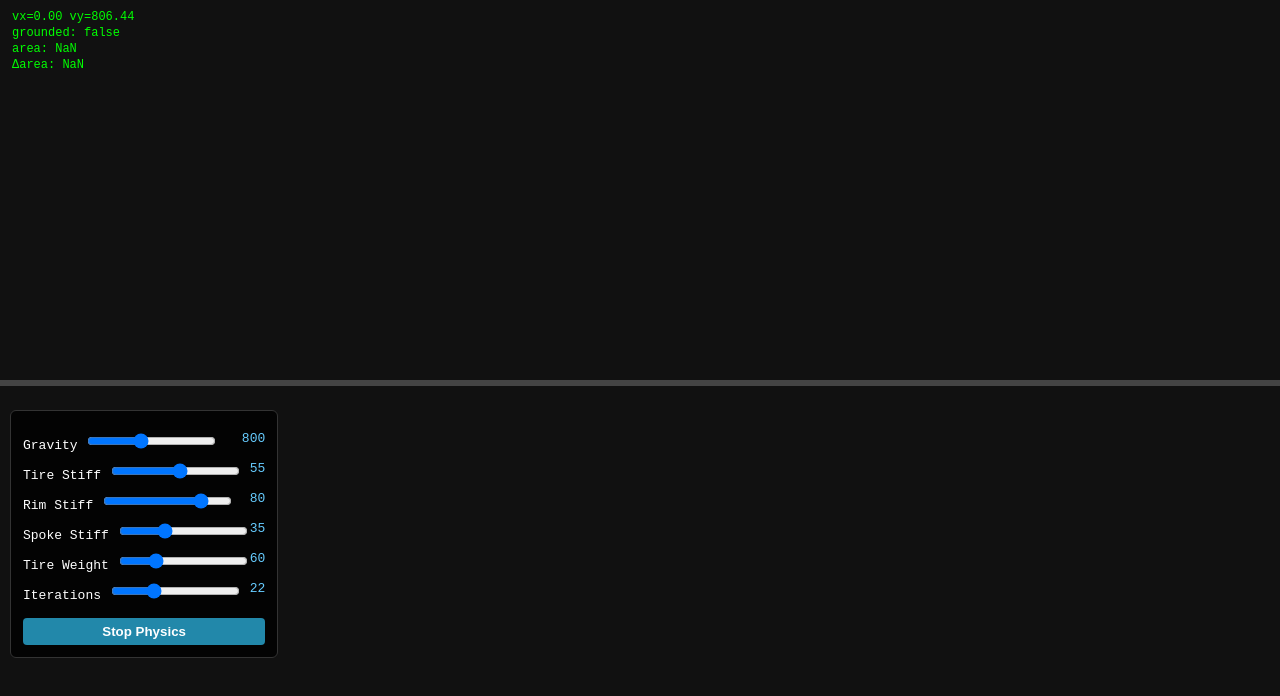
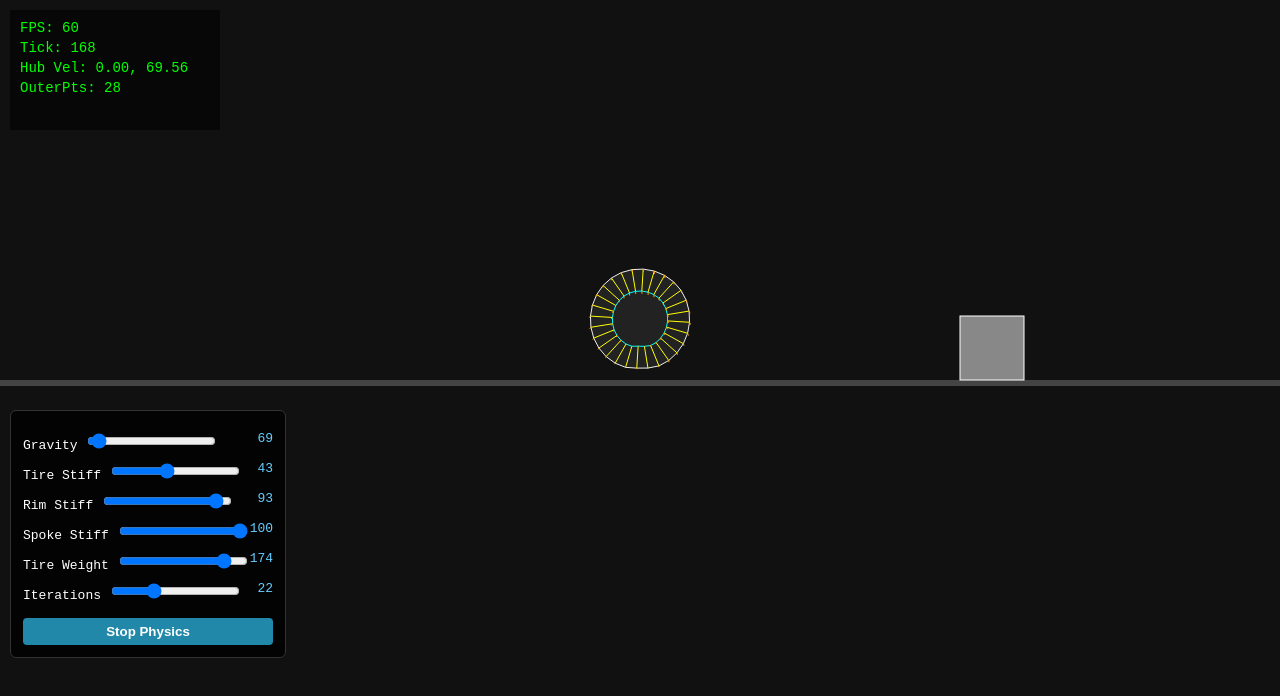
Before and after one commit to JakeTurner616/XPBPhysicsPrototype, a website built with Vite: page index.html in a window 1280 px wide. Both pictures are taken after a click on the button "Start Physics". Built offline with nearby package versions, Linux system fonts and the light colour scheme.

Commit message:
Update UI controls and enhance debug visualization for tire physics

```diff
--- a/index.html
+++ b/index.html
@@ -57,23 +57,23 @@
 
 <div id="controls">
  <label>Gravity <span id="gravVal" class="val"></span>
-    <input id="grav" type="range" min="0" max="2000" value="800">
+  <input id="grav" type="range" min="0" max="2000" value="69">
 </label>
 
 <label>Tire Stiff <span id="tireVal" class="val"></span>
-    <input id="tireS" type="range" min="1" max="100" value="55">
+  <input id="tireS" type="range" min="1" max="100" value="43">
 </label>
 
 <label>Rim Stiff <span id="rimVal" class="val"></span>
-    <input id="rimS" type="range" min="1" max="100" value="80">
+  <input id="rimS" type="range" min="1" max="100" value="93">
 </label>
 
 <label>Spoke Stiff <span id="spokeVal" class="val"></span>
-    <input id="spokeS" type="range" min="1" max="100" value="35">
+  <input id="spokeS" type="range" min="1" max="100" value="100">
 </label>
 
 <label>Tire Weight <span id="massVal" class="val"></span>
-    <input id="massS" type="range" min="10" max="200" value="60">
+  <input id="massS" type="range" min="10" max="200" value="174">
 </label>
 
 <label>Iterations <span id="iterVal" class="val"></span>
--- a/src/debug.ts
+++ b/src/debug.ts
@@ -1,46 +1,93 @@
-// debug.ts — Real Physics Debugger with Rolling Log and On-Screen Overlay
+// src/debug.ts
+import { Tire } from "./tire";
 
-export class DebugLog {
-    private lines: string[] = [];
-    private last = "";
-    private lastCount = 1;
-    private readonly MAX = 200;
-    overlayEnabled = false;
+export interface DebugContext {
+    ctx: CanvasRenderingContext2D;
+    world: { tick: number };
+    GY: number;
+    cube: { x:number, y:number, w:number, h:number };
+    showTireDebug: boolean;
+}
 
-    log(msg: string) {
-        if (msg === this.last) {
-            this.lastCount++;
-            this.lines[this.lines.length - 1] =
-                `${msg}  x${this.lastCount}`;
-            return;
-        }
-        this.last = msg;
-        this.lastCount = 1;
+// -------------------------------------
+// FPS Calculation
+// -------------------------------------
+let lastTime = performance.now();
+let fps = 60;
 
-        this.lines.push(msg);
-        if (this.lines.length > this.MAX)
-            this.lines.shift();
+export function updateFPS(now: number) {
+    const dt = now - lastTime;
+    lastTime = now;
+    fps = 1000 / dt;
+    return fps;
+}
+
+// -------------------------------------
+// HUD
+// -------------------------------------
+export function drawHUD(ctx: CanvasRenderingContext2D, world: any, tire: Tire) {
+    ctx.fillStyle = "rgba(0,0,0,0.55)";
+    ctx.fillRect(10, 10, 210, 120);
+
+    ctx.fillStyle = "#0f0";
+    ctx.font = "14px monospace";
+
+    const vx = tire.hub.vx.toFixed(2);
+    const vy = tire.hub.vy.toFixed(2);
+
+    ctx.fillText(`FPS: ${Math.round(fps)}`, 20, 32);
+    ctx.fillText(`Tick: ${world.tick}`, 20, 52);
+    ctx.fillText(`Hub Vel: ${vx}, ${vy}`, 20, 72);
+    ctx.fillText(`OuterPts: ${tire.outer.length}`, 20, 92);
+}
+
+// -------------------------------------
+// Outer Ring Drawing
+// -------------------------------------
+export function drawRing(ctx: CanvasRenderingContext2D, ring: any[]) {
+    ctx.beginPath();
+    ctx.moveTo(ring[0].x, ring[0].y);
+    for (let i = 1; i < ring.length; i++)
+        ctx.lineTo(ring[i].x, ring[i].y);
+
+    ctx.closePath();
+    ctx.strokeStyle = "#eee";
+    ctx.fillStyle = "#222";
+    ctx.fill();
+    ctx.stroke();
+}
+
+// -------------------------------------
+// Tire Debug Lines
+// -------------------------------------
+export function drawTireDebug(ctx: CanvasRenderingContext2D, tire: Tire) {
+
+    // Inner ring
+    ctx.strokeStyle = "#0ff";
+    ctx.beginPath();
+    ctx.moveTo(tire.inner[0].x, tire.inner[0].y);
+    for (let i = 1; i < tire.inner.length; i++)
+        ctx.lineTo(tire.inner[i].x, tire.inner[i].y);
+    ctx.closePath();
+    ctx.stroke();
+
+    // Spokes
+    ctx.strokeStyle = "#ff0";
+    for (let i = 0; i < tire.outer.length; i++) {
+        const a = tire.outer[i];
+        const b = tire.inner[i];
+        ctx.beginPath();
+        ctx.moveTo(a.x, a.y);
+        ctx.lineTo(b.x, b.y);
+        ctx.stroke();
     }
 
-    export() {
-        return this.lines.join("\n");
-    }
-
-    renderOverlay(ctx: CanvasRenderingContext2D) {
-        if (!this.overlayEnabled) return;
-
-        ctx.save();
-        ctx.font = "12px monospace";
-        ctx.fillStyle = "rgba(0,0,0,0.6)";
-        ctx.fillRect(10, 10, 320, 160);
-        ctx.fillStyle = "#0f0";
-
-        const slice = this.lines.slice(-10);
-        for (let i = 0; i < slice.length; i++)
-            ctx.fillText(slice[i], 18, 28 + i * 14);
-
-        ctx.restore();
+    // Velocity vectors
+    ctx.strokeStyle = "orange";
+    for (const p of [...tire.outer, ...tire.inner]) {
+        ctx.beginPath();
+        ctx.moveTo(p.x, p.y);
+        ctx.lineTo(p.x + p.vx * 0.15, p.y + p.vy * 0.15);
+        ctx.stroke();
     }
 }
-
-export const debugLog = new DebugLog();
--- a/src/main.ts
+++ b/src/main.ts
@@ -1,35 +1,51 @@
 // src/main.ts
 import { World, DefaultConfig } from "./xpbd";
 import { Tire } from "./tire";
-import { debugLog } from "./debug";
+
+// ---- DEBUG MODULE IMPORTS ----
+import {
+    updateFPS,
+    drawHUD,
+    drawTireDebug,
+    drawRing
+} from "./debug";
 
 const canvas = document.getElementById("game") as HTMLCanvasElement;
 const ctx = canvas.getContext("2d")!;
 
-function resize(){ canvas.width = innerWidth; canvas.height = innerHeight; }
-resize(); addEventListener("resize", resize);
+// Resize canvas
+function resize(){
+    canvas.width = innerWidth;
+    canvas.height = innerHeight;
+}
+resize();
+addEventListener("resize", resize);
 
 let running = false;
 let world: World;
 let tire: Tire;
 
-// ============ INPUT =============
+// Static cube
+const cube = { w:64, h:64, x:0, y:0 };
+
+// INPUT
 const keys = { left:false, right:false, up:false };
-let showTireDebug = true; // DEBUG VISUALIZATION ON BY DEFAULT
+let showTireDebug = true;
 
 addEventListener("keydown", e=>{
     if (e.code === "ArrowLeft") keys.left = true;
     if (e.code === "ArrowRight") keys.right = true;
-    if (e.code === "ArrowUp" || e.code==="Space") keys.up = true;
+    if (e.code === "ArrowUp" || e.code === "Space") keys.up = true;
+
     if (e.key === "t") showTireDebug = !showTireDebug;
 });
 addEventListener("keyup", e=>{
     if (e.code === "ArrowLeft") keys.left = false;
     if (e.code === "ArrowRight") keys.right = false;
-    if (e.code === "ArrowUp" || e.code==="Space") keys.up = false;
+    if (e.code === "ArrowUp" || e.code === "Space") keys.up = false;
 });
 
-// ============ SLIDERS ============
+// SLIDERS
 const gravS  = document.getElementById("grav")  as HTMLInputElement;
 const tireS  = document.getElementById("tireS") as HTMLInputElement;
 const rimS   = document.getElementById("rimS")  as HTMLInputElement;
@@ -46,12 +62,31 @@ function updateSliderLabels(){
     (document.getElementById("iterVal") as HTMLElement).textContent  = iterS.value;
 }
 updateSliderLabels();
+for (const el of [gravS,tireS,rimS,spokeS,massS,iterS])
+    el.oninput = () => updateSliderLabels();
 
-for (const el of [gravS,tireS,rimS,spokeS,massS,iterS]) {
-    el.oninput = () => updateSliderLabels();
+const GY = 380;
+
+// Ground test
+function tireIsGrounded(tire: Tire) {
+    const groundPad = 12;
+    const topOfGround = GY - groundPad;
+    const R = 10;
+
+    for (const p of tire.outer) {
+        if (p.y >= topOfGround - 0.1) return true;
+
+        const left = cube.x;
+        const right = cube.x + cube.w;
+        const top = cube.y;
+
+        if (p.x >= left && p.x <= right && p.y >= top - R && p.y <= top + 2)
+            return true;
+    }
+    return false;
 }
 
-// ============ NEW SIM ============
+// Start world
 function initSim(){
     world = new World({
         dt: 1/60,
@@ -69,9 +104,11 @@ function initSim(){
     );
 
     tire.setMassScale(Number(massS.value)/100);
+
+    cube.x = innerWidth * 0.75;
+    cube.y = GY - cube.h;
 }
 
-// ============ START/STOP ============
 const startBtn = document.getElementById("startBtn") as HTMLButtonElement;
 
 startBtn.onclick = () => {
@@ -79,119 +116,68 @@ startBtn.onclick = () => {
         initSim();
         running = true;
         startBtn.textContent = "Stop Physics";
-        debugLog.log("Simulation started");
-    }
-    else {
+    } else {
         running = false;
         startBtn.textContent = "Start Physics";
-        debugLog.log("Simulation stopped");
     }
 };
 
-// ============ JUMP =============
 function doJump(){
     if (!running) return;
-
-    let grounded = false;
-    for (const p of tire.outer){
-        if (p.y > GY - 14) grounded = true;
-    }
-    if (!grounded) return;
-
-    tire.applyImpulse(0, -18);
+    if (!tireIsGrounded(tire)) return;
+    tire.applyImpulse(0, -120);
 }
 
-// ============ DRAW TIRE DEBUG ============
-function drawTireDebug(t: Tire){
-    if (!showTireDebug) return;
+// Cube collision
+function collideTireWithCube(tire: Tire) {
+    const x1 = cube.x, y1 = cube.y;
+    const x2 = x1 + cube.w, y2 = y1 + cube.h;
+    const R = 10;
 
-    const hub = t.hub;
+    for (const p of [...tire.outer, ...tire.inner]) {
 
-    // ---- inner ring ----
-    ctx.strokeStyle = "#0ff";
-    ctx.beginPath();
-    const inner = t.inner;
-    ctx.moveTo(inner[0].x, inner[0].y);
-    for (let i=1; i<inner.length; i++)
-        ctx.lineTo(inner[i].x, inner[i].y);
-    ctx.closePath();
-    ctx.stroke();
+        if (p.x < x1 - R || p.x > x2 + R || p.y < y1 - R || p.y > y2 + R)
+            continue;
 
-    // ---- spokes ----
-    ctx.strokeStyle = "#ff0";
-    for (let i=0; i<t.outer.length; i++){
-        const a = t.outer[i];
-        const b = t.inner[i];
-        ctx.beginPath();
-        ctx.moveTo(a.x, a.y);
-        ctx.lineTo(b.x, b.y);
-        ctx.stroke();
-    }
+        const dl = p.x - x1;
+        const dr = x2 - p.x;
+        const dt = p.y - y1;
+        const db = y2 - p.y;
 
-    /*
-    // ---- hub ----
-    ctx.fillStyle = "#f33";
-    ctx.beginPath();
-    ctx.arc(hub.x, hub.y, 4, 0, Math.PI*2);
-    ctx.fill();
+        const min = Math.min(dl, dr, dt, db);
 
-    // ---- radial lines ----
-    ctx.strokeStyle = "#f0f";
-    for (const p of t.outer){
-      ctx.beginPath();
-      ctx.moveTo(hub.x, hub.y);
-      ctx.lineTo(p.x, p.y);
-      ctx.stroke();
-    }
-    */
-
-    // ---- velocity vectors ----
-    ctx.strokeStyle = "orange";
-    for (const p of [...t.outer, ...t.inner]){
-        ctx.beginPath();
-        ctx.moveTo(p.x, p.y);
-        ctx.lineTo(p.x + p.vx * 0.15, p.y + p.vy * 0.15);
-        ctx.stroke();
-    }
-
-    // ---- text ----
-    let grounded = false;
-    for (const p of t.outer)
-        if (p.y > GY - 14) grounded = true;
-
-    ctx.fillStyle = "#0f0";
-    ctx.font = "12px monospace";
-    ctx.fillText(`vx=${hub.vx.toFixed(2)} vy=${hub.vy.toFixed(2)}`, 12, 20);
-    ctx.fillText(`grounded: ${grounded}`, 12, 36);
-
-    if (t.pressure){
-        const A = t.pressure.area().toFixed(2);
-        const dA = (Number(A) - t.pressure.restArea).toFixed(2);
-        ctx.fillText(`area: ${A}`, 12, 52);
-        ctx.fillText(`Δarea: ${dA}`, 12, 68);
+        if (min === dt) {
+            const lim = y1 - R;
+            if (p.y > lim){ const pen = p.y - lim; p.y -= pen; if (p.vy > 0) p.vy = 0; }
+        }
+        else if (min === db) {
+            const lim = y2 + R;
+            if (p.y < lim){ const pen = lim - p.y; p.y += pen; if (p.vy < 0) p.vy = 0; }
+        }
+        else if (min === dl) {
+            const lim = x1 - R;
+            if (p.x > lim){ const pen = p.x - lim; p.x -= pen; if (p.vx > 0) p.vx = 0; }
+        }
+        else {
+            const lim = x2 + R;
+            if (p.x < lim){ const pen = lim - p.x; p.x += pen; if (p.vx < 0) p.vx = 0; }
+        }
     }
 }
 
-// ============ DRAW OUTER RING =============
-function drawRing(ring){
-    ctx.beginPath();
-    ctx.moveTo(ring[0].x, ring[0].y);
-    for (let i=1;i<ring.length;i++) ctx.lineTo(ring[i].x, ring[i].y);
-    ctx.closePath();
-    ctx.strokeStyle="#eee";
-    ctx.fillStyle="#222";
-    ctx.fill();
-    ctx.stroke();
-}
+// MAIN LOOP
+function loop(t=0){
+    updateFPS(t);
 
-// ============ MAIN LOOP ============
-const GY = 380;
-
-function loop(){
     ctx.clearRect(0,0,canvas.width,canvas.height);
 
     ctx.fillStyle = "#444";
-    ctx.fillRect(0,GY,canvas.width,6);
+    ctx.fillRect(0, GY, canvas.width, 6);
+
+    ctx.fillStyle="#888";
+    ctx.fillRect(cube.x, cube.y, cube.w, cube.h);
+    ctx.strokeStyle="#fff";
+    ctx.strokeRect(cube.x, cube.y, cube.w, cube.h);
 
     if (running){
         if (keys.left)  tire.steer(-40);
@@ -200,15 +186,17 @@ function loop(){
 
         tire.inflate();
         tire.collideGround(GY);
+        collideTireWithCube(tire);
+
         world.step();
     }
 
-    if (running && tire){
-        drawRing(tire.outer);
-        drawTireDebug(tire);
+    if (running){
+        drawRing(ctx, tire.outer);
+        if (showTireDebug) drawTireDebug(ctx, tire);
+        drawHUD(ctx, world, tire);
     }
 
-    debugLog.renderOverlay(ctx);
     requestAnimationFrame(loop);
 }
 loop();
--- a/src/tire.ts
+++ b/src/tire.ts
@@ -43,7 +43,6 @@ export class Tire {
     build() {
         const N = this.outer.length;
 
-        // outer ring
         for (let i = 0; i < N; i++) {
             const c = new DistCons(
                 this.outer[i], this.outer[(i + 1) % N],
@@ -54,7 +53,6 @@ export class Tire {
             this.world.addConstraint(c);
         }
 
-        // inner ring
         for (let i = 0; i < N; i++) {
             const c = new DistCons(
                 this.inner[i], this.inner[(i + 1) % N],
@@ -65,7 +63,6 @@ export class Tire {
             this.world.addConstraint(c);
         }
 
-        // spokes
         for (let i = 0; i < N; i++) {
             const c = new DistCons(
                 this.inner[i], this.outer[i],
@@ -76,7 +73,6 @@ export class Tire {
             this.world.addConstraint(c);
         }
 
-        // tire pressure
         this.pressure = new PressureCons(this.outer, 0.00045);
         this.world.addConstraint(this.pressure);
     }
@@ -106,8 +102,7 @@ export class Tire {
             let ry = p.y - hy;
             const L = Math.hypot(rx, ry) || 1;
 
-            rx /= L;
-            ry /= L;
+            rx /= L; ry /= L;
 
             const tx = -ry;
             const ty = rx;
@@ -123,10 +118,9 @@ export class Tire {
         for (const p of this.outer) {
             let rx = p.x - hx;
             let ry = p.y - hy;
-
-            const L = Math.hypot(rx, ry) || 0.0001;
-            const nx = rx / L;
-            const ny = ry / L;
+            const L = Math.hypot(rx, ry) || .0001;
+            const nx = rx/L;
+            const ny = ry/L;
 
             p.vx += nx * this.airPressure;
             p.vy += ny * this.airPressure;
--- a/src/xpbd.ts
+++ b/src/xpbd.ts
@@ -6,6 +6,7 @@ export interface Config {
     iterations: number;
     damping: number;
 }
+
 export const DefaultConfig: Config = {
     dt: 1/60,
     gravity: 900,
@@ -30,6 +31,9 @@ function safe(n:number){ return Number.isFinite(n)?n:0; }
 
 export interface Constraint { solve(): void; }
 
+// --------------------------------------------
+// Distance Constraint
+// --------------------------------------------
 export class DistCons implements Constraint {
     constructor(
         public a: Body,
@@ -42,7 +46,6 @@ export class DistCons implements Constraint {
         let dx = this.b.x - this.a.x;
         let dy = this.b.y - this.a.y;
         let d = Math.hypot(dx, dy);
-
         if (d < 1e-6 || !Number.isFinite(d)) return;
 
         const C = (d - this.rest);
@@ -56,20 +59,24 @@ export class DistCons implements Constraint {
         const cx = safe(dx * s);
         const cy = safe(dy * s);
 
-        if (this.a.invMass) {
+        if (this.a.invMass){
             this.a.x += cx * this.a.invMass;
             this.a.y += cy * this.a.invMass;
         }
-        if (this.b.invMass) {
+        if (this.b.invMass){
             this.b.x -= cx * this.b.invMass;
             this.b.y -= cy * this.b.invMass;
         }
     }
 }
 
+// --------------------------------------------
+// Pressure Constraint
+// --------------------------------------------
 export class PressureCons implements Constraint {
     restArea = 0;
     ready = false;
+
     constructor(
         public pts: Body[],
         public strength: number
@@ -86,8 +93,8 @@ export class PressureCons implements Constraint {
 
     solve() {
         if (!this.ready) {
+            this.ready = true;
             this.restArea = this.area();
-            this.ready = true;
             return;
         }
 
@@ -95,7 +102,8 @@ export class PressureCons implements Constraint {
         if (!Number.isFinite(A)) return;
 
         const C = (A - this.restArea) * this.strength;
-        const pts = this.pts, N = pts.length;
+        const pts = this.pts;
+        const N = pts.length;
 
         for (let i=0;i<N;i++){
             const prev = pts[(i-1+N)%N];
@@ -116,6 +124,9 @@ export class PressureCons implements Constraint {
     }
 }
 
+// --------------------------------------------
+// World
+// --------------------------------------------
 export class World {
     bodies: Body[] = [];
     cons: Constraint[] = [];
@@ -128,6 +139,7 @@ export class World {
 
     integrate() {
         const {dt, gravity, damping}=this.cfg;
+
         for (const b of this.bodies){
             b.ox=b.x; b.oy=b.y;
 
@@ -135,6 +147,7 @@ export class World {
                 b.vy += gravity*dt;
                 b.vx *= damping;
                 b.vy *= damping;
+
                 b.x += b.vx * dt;
                 b.y += b.vy * dt;
             }
@@ -160,3 +173,69 @@ export class World {
         this.tick++;
     }
 }
+
+// --------------------------------------------
+// PERFECT NON-JITTER AABB CONTACT
+// --------------------------------------------
+export class AABBContact implements Constraint {
+
+    constructor(
+        public p: Body,
+        public box: {x:number,y:number,w:number,h:number},
+        public radius: number
+    ) {}
+
+    solve() {
+        const p = this.p;
+        if (!p.invMass) return;
+
+        const x1 = this.box.x;
+        const y1 = this.box.y;
+        const x2 = x1 + this.box.w;
+        const y2 = y1 + this.box.h;
+
+        const px = p.x;
+        const py = p.y;
+
+        // Expanded AABB early-out
+        if (px < x1 - this.radius ||
+            px > x2 + this.radius ||
+            py < y1 - this.radius ||
+            py > y2 + this.radius) {
+            return;
+        }
+
+        // Distances
+        const dl = px - x1;
+        const dr = x2 - px;
+        const dt = py - y1;
+        const db = y2 - py;
+
+        let nx = 0, ny = 0;
+        let pen = 0;
+
+        const min = Math.min(dl, dr, dt, db);
+
+        if (min === dl){
+            nx = -1; ny = 0;
+            pen = this.radius - dl;
+        }
+        else if (min === dr){
+            nx = 1; ny = 0;
+            pen = this.radius - dr;
+        }
+        else if (min === dt){
+            nx = 0; ny = -1;
+            pen = this.radius - dt;
+        }
+        else {
+            nx = 0; ny = 1;
+            pen = this.radius - db;
+        }
+
+        if (pen > 0){
+            p.x += nx * pen;
+            p.y += ny * pen;
+        }
+    }
+}
```
Lines whose indentation alone changed are shown as unchanged.
